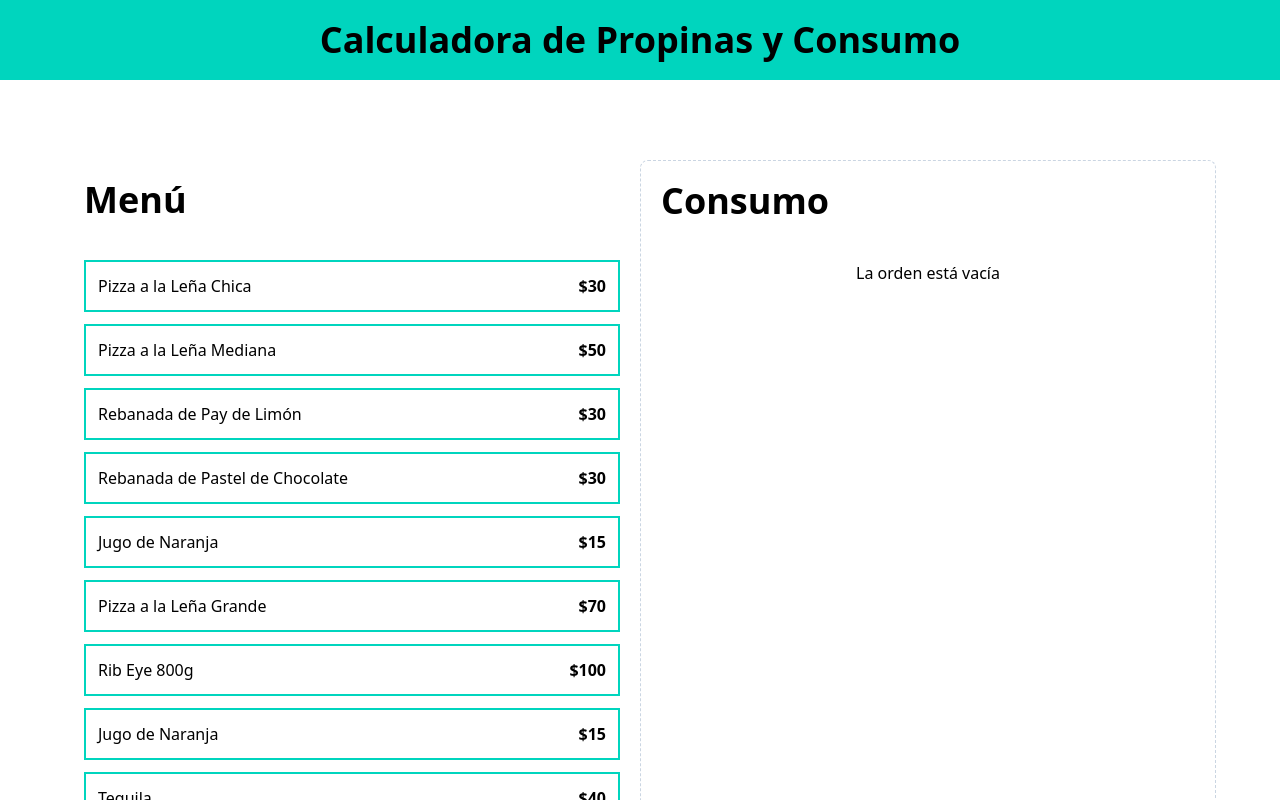
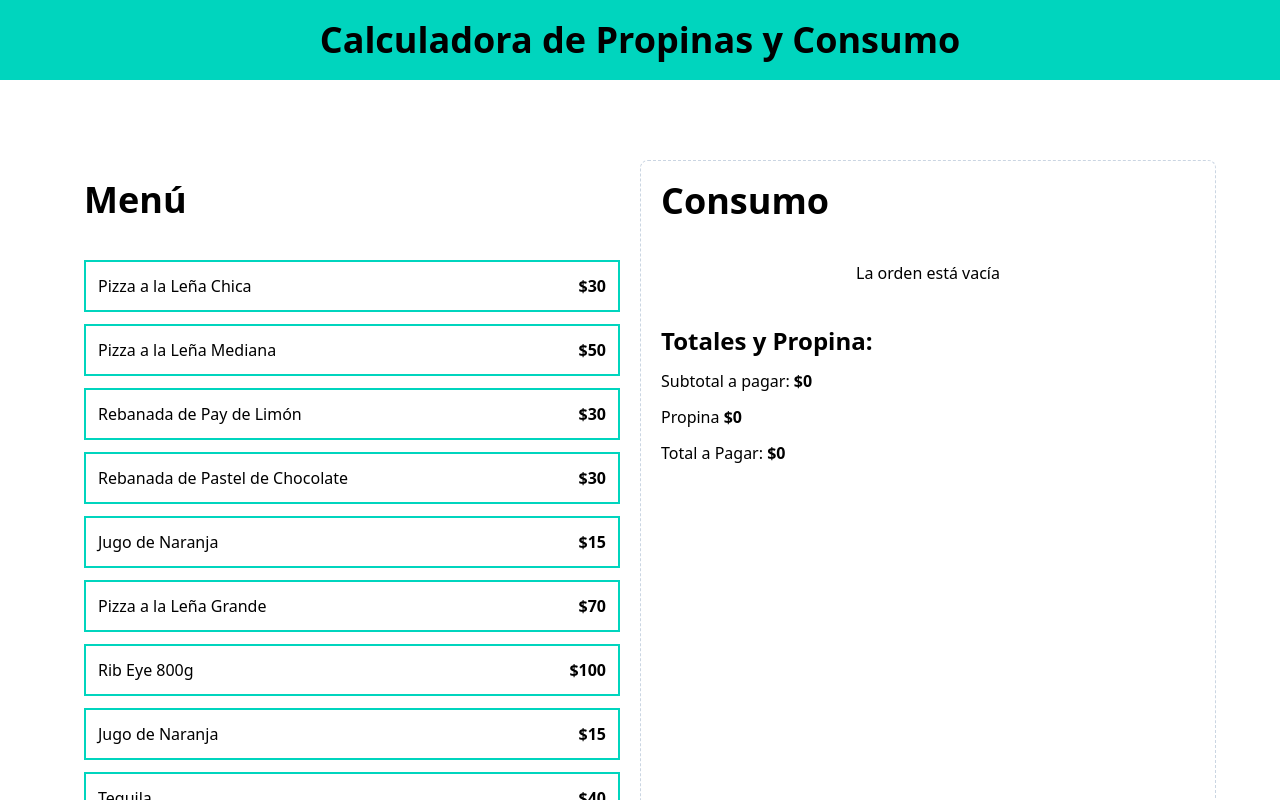
Before and after one commit to CODEATD/calculadora-propinas, a React (Vite) app: page / in a window 1280 px wide. Shown: the top 800 px of the page. Built offline with nearby package versions, Linux system fonts and the light colour scheme.

Commit message:
121. Creando el Componente con los totales

```diff
--- a/src/App.tsx
+++ b/src/App.tsx
@@ -1,6 +1,7 @@
 import Header from "./components/Header";
 import MenuItem from "./components/MenuItem";
 import OrderContents from "./components/OrderContents";
+import OrderTotals from "./components/OrderTotals";
 import { menuItems } from "./data/db";
 import useOrder from "./hooks/useOrder";
 
@@ -22,10 +23,8 @@
         </div>
 
         <div className=" border border-dashed border-slate-300 p-5 rounded-lg space-y-10">
-          <OrderContents
-            order={order}
-            removeItem={removeItem}
-          />
+          <OrderContents order={order} removeItem={removeItem} />
+          <OrderTotals />
         </div>
       </main>
     </>
--- a/src/components/OrderContents.tsx
+++ b/src/components/OrderContents.tsx
@@ -3,10 +3,13 @@
 
 type OrderContentsProps = {
   order: OrderItem[];
-  removeItem: (id: MenuItem['id']) => void;
+  removeItem: (id: MenuItem["id"]) => void;
 };
 
-export default function OrderContents({ order, removeItem }: OrderContentsProps) {
+export default function OrderContents({
+  order,
+  removeItem,
+}: OrderContentsProps) {
   return (
     <div>
       <h2 className=" font-black text-4xl">Consumo</h2>
--- /dev/null
+++ b/src/components/OrderTotals.tsx
@@ -0,0 +1,25 @@
+export default function OrderTotals() {
+  return (
+    <>
+      <div className="space-y-3">
+        <h2 className="font-black text-2xl">Totales y Propina:</h2>
+        <p>
+          Subtotal a pagar: {""}
+          <span className="font-bold">$0</span>
+        </p>
+
+        <p>
+          Propina {""}
+          <span className="font-bold">$0</span>
+        </p>
+
+        <p>
+          Total a Pagar: {""}
+          <span className="font-bold">$0</span>
+        </p>
+      </div>
+
+      <button></button>
+    </>
+  );
+}
```
Also changed, not shown: src/components/Header.tsx (renamed from src/components/Header.jsx).
